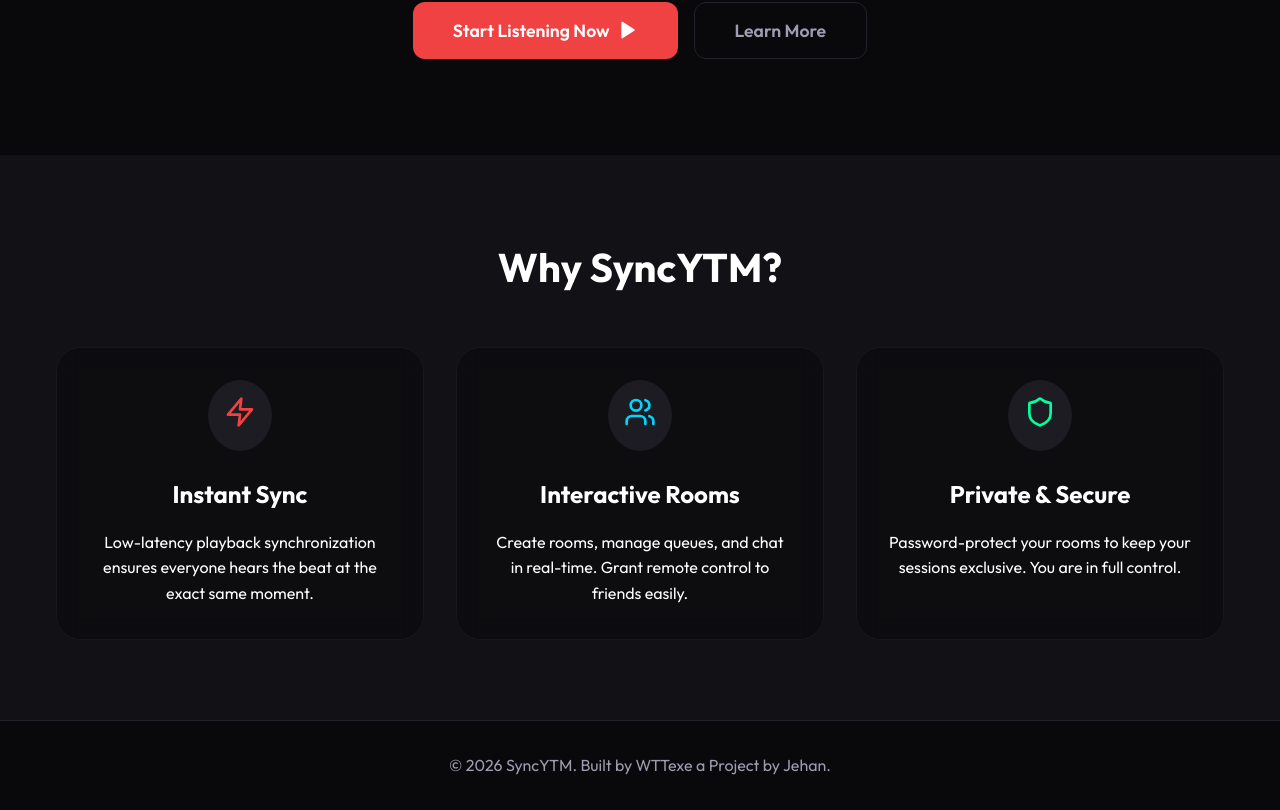
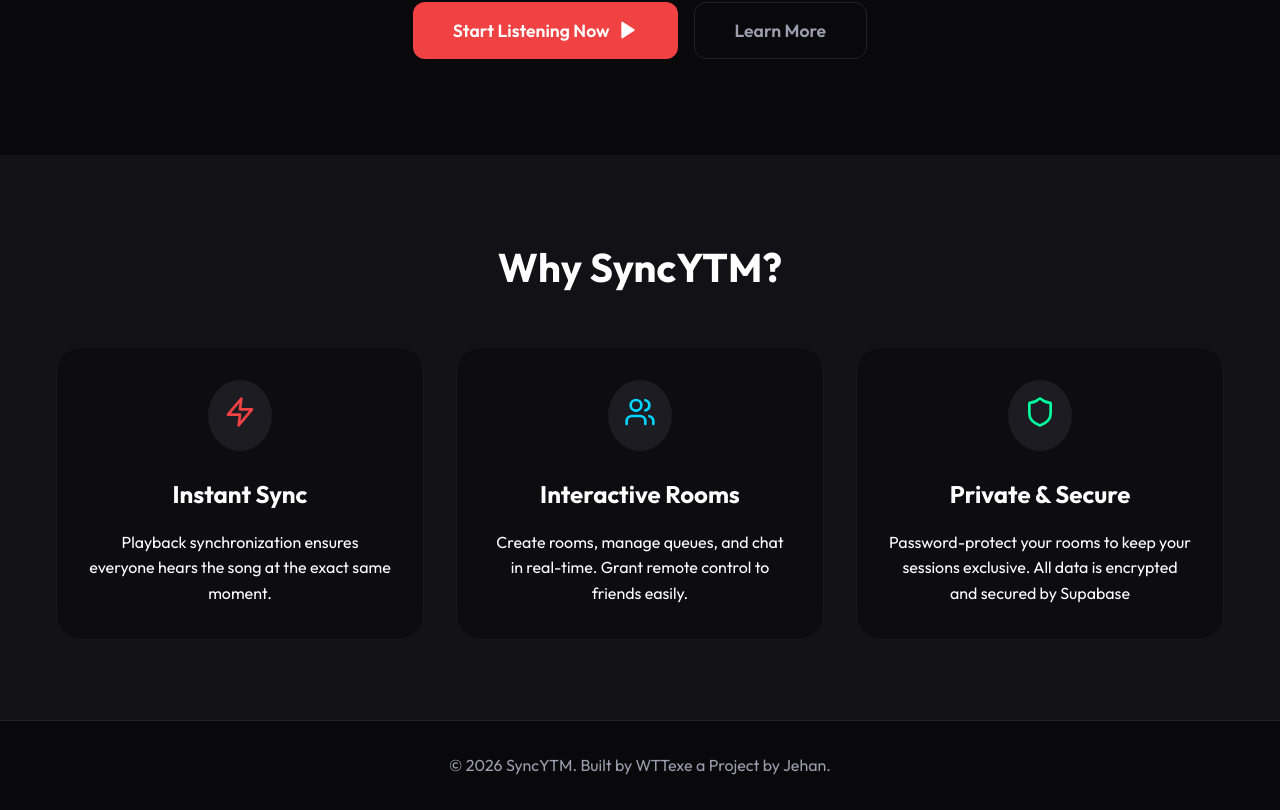
Before and after one commit to Windowstechtips/SyncYTM, a React (Vite) app: page / in a window 1280 px wide. Shown: the part 423-1233 px from the top of the page. Built offline with nearby package versions, Linux system fonts and the light colour scheme; no server answers.

Commit message:
Update feature descriptions in Landing.jsx

```diff
--- a/src/pages/Landing.jsx
+++ b/src/pages/Landing.jsx
@@ -58,7 +58,7 @@
                         <FeatureCard
                             icon={<Zap size={32} color="hsl(var(--primary))" />}
                             title="Instant Sync"
-                            desc="Low-latency playback synchronization ensures everyone hears the beat at the exact same moment."
+                            desc="Playback synchronization ensures everyone hears the song at the exact same moment."
                         />
                         <FeatureCard
                             icon={<Users size={32} color="#00d4ff" />}
@@ -68,7 +68,7 @@
                         <FeatureCard
                             icon={<Shield size={32} color="#00ff9d" />}
                             title="Private & Secure"
-                            desc="Password-protect your rooms to keep your sessions exclusive. You are in full control."
+                            desc="Password-protect your rooms to keep your sessions exclusive. All data is encrypted and secured by Supabase"
                         />
                     </div>
                 </div>
```
